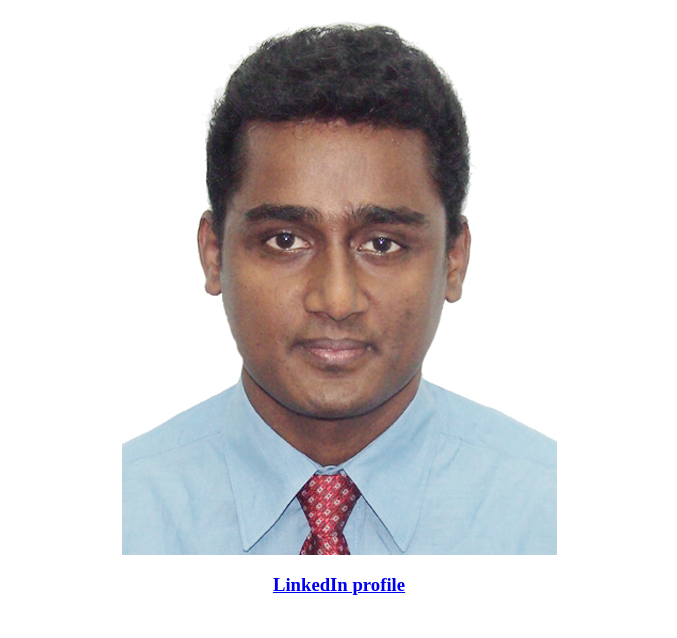
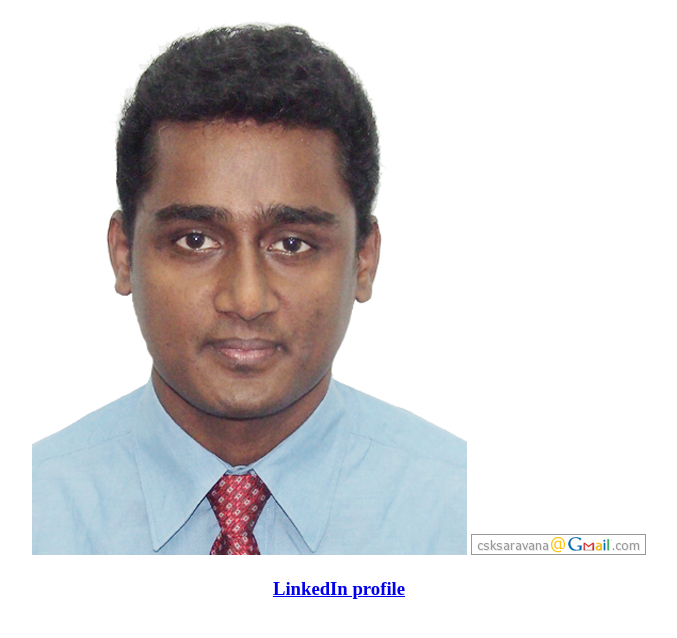
Before and after one commit to fedmich/CSKumar, a plain HTML site: page index.htm in a window 1280 px wide. Shown: the part 66-704 px from the top of the page, without its empty margins (301-978 px from the left). Drawn offline with Linux system fonts and the light colour scheme.

Commit message:
added email

```diff
--- a/index.htm
+++ b/index.htm
@@ -6,8 +6,10 @@
 	<div align="center">
 		<h1>Saravanan Kumar</h1>
 		<img src="img/saravanan-kumar.jpg" alt="" />
+		<img src="img/email.png" alt="" />
 
 		<h3><a href="http://www.linkedin.com/in/cskumar" target="_blank">LinkedIn profile</a></h3>
+
 	</div>
 </body>
 </html>
```
Also changed, not shown: img/email.png (added).
